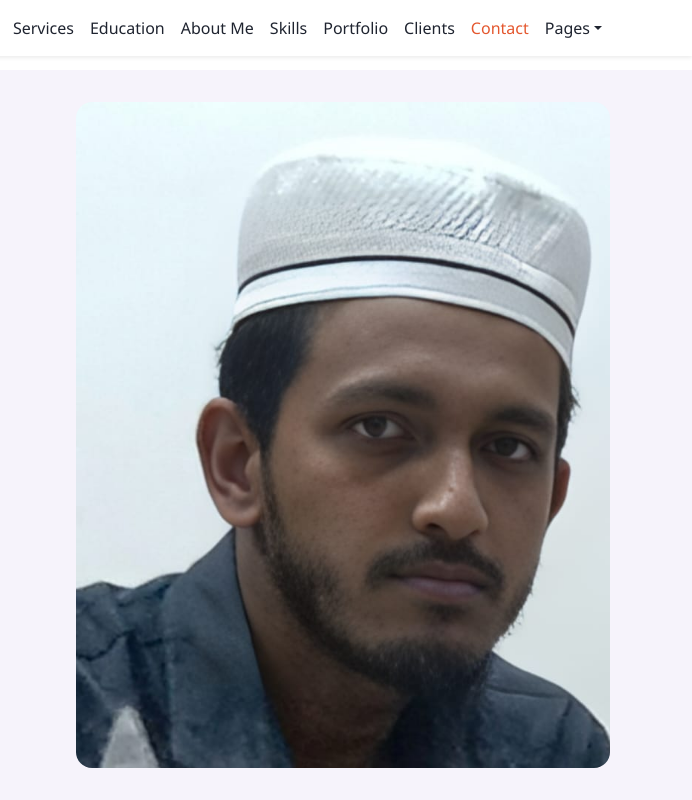
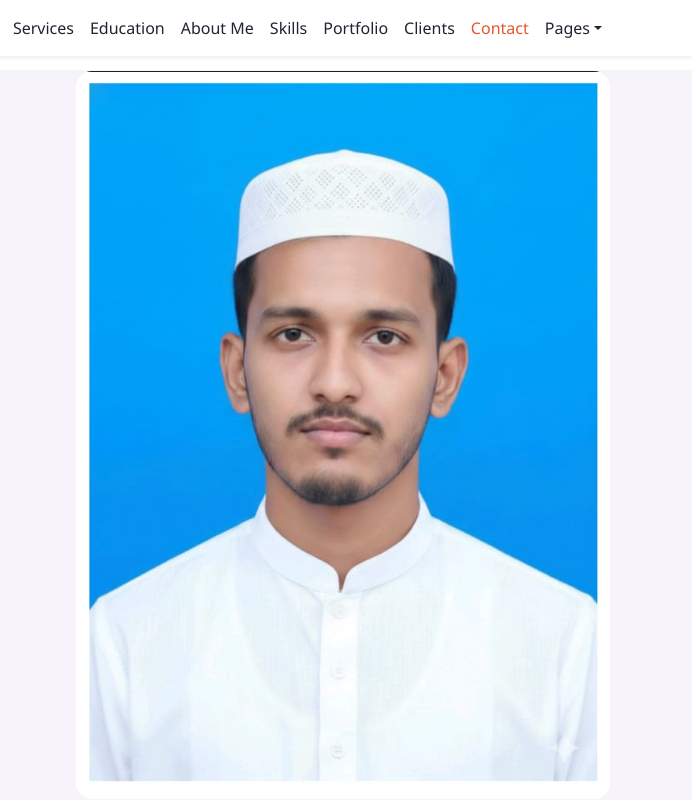
Before and after one commit to diplomainweb/portfolio, a plain HTML site: page index.html in a window 1280 px wide. Shown: the top 800 px of the page, 588-1280 px from the left. Drawn offline with nearby package versions, Linux system fonts and the light colour scheme.

Commit message:
Replace about.jpeg with 0123.jpeg in index.html

```diff
--- a/index.html
+++ b/index.html
@@ -63,7 +63,7 @@
           </div>
         </div>
         <div class="col-lg-6 text-center">
-          <img src="img/about.jpeg" class="img-fluid rounded-4" alt="Hero image">
+          <img src="img/0123.jpeg" class="img-fluid rounded-4" alt="Hero image">
         </div>
       </div>
     </div>
```
